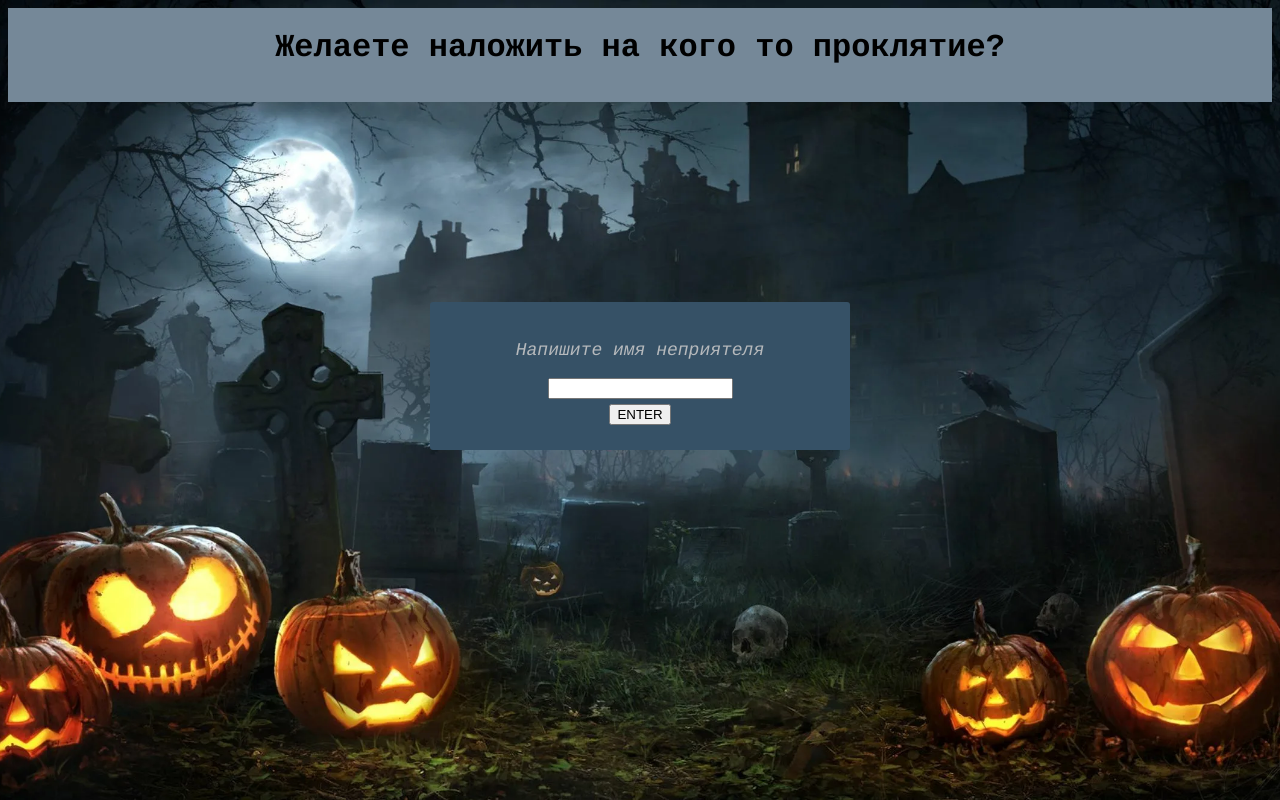
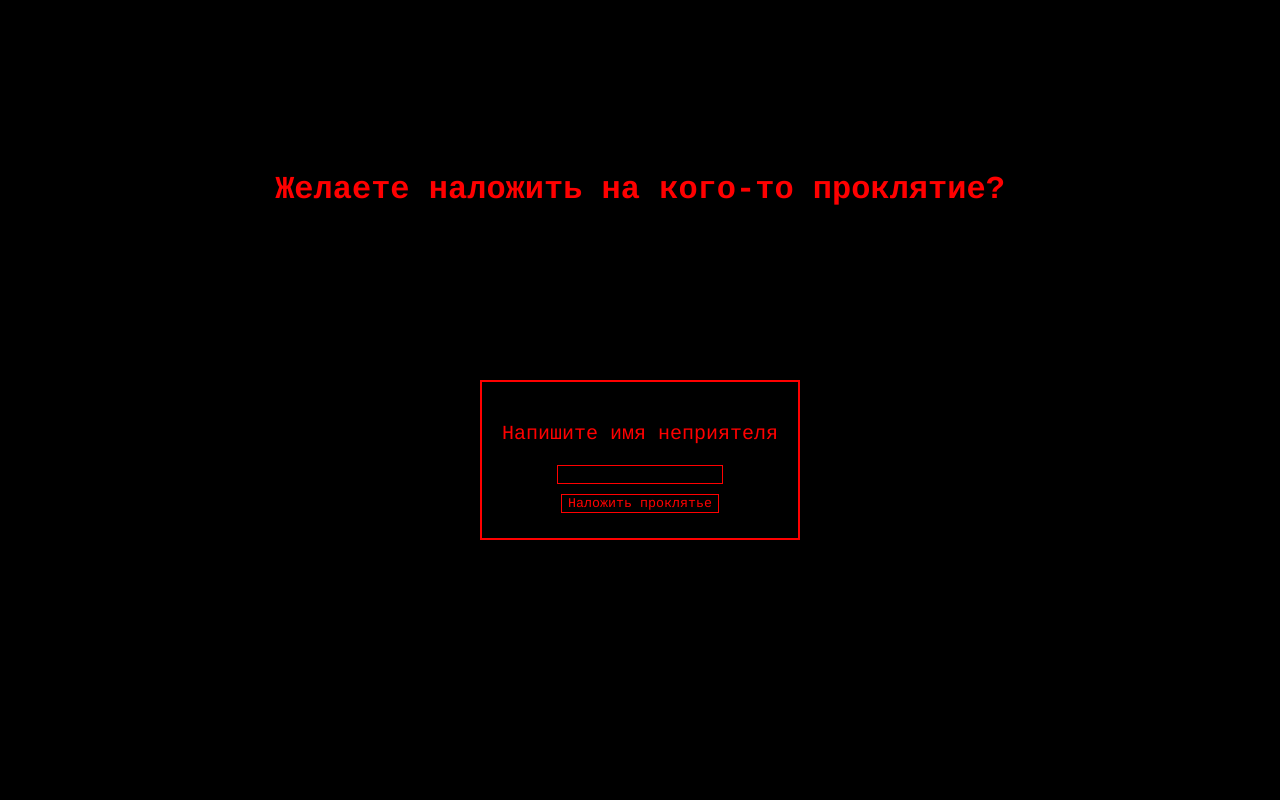
Before and after one commit to kqyuyu/cult, a plain HTML site: page page7/pagags.html in a window 1280 px wide. Drawn offline with Linux system fonts and the light colour scheme.

Commit message:
Add files via upload

```diff
--- a/page3/fairytale.css
+++ b/page3/fairytale.css
@@ -12,11 +12,19 @@ body {
 }
 
 h1 {
+    position: absolute;
+    top: 150px;
+    left: 0;
+    right: 0;
+    margin-inline: auto;
+    width: fit-content;
     color: red;
     font-weight: bold;
     font-size: 50px;
     text-align: center;
-    margin-top: 20px;
+    border: 1px red solid;
+    background-color: black;
+    padding: 10px;
 }
 
 .container {
@@ -42,9 +50,10 @@ h1 {
 
 img {
     width: 100%;
-    height: 100%; /* Высота изображения на всю высоту контейнера изображения */
-    object-fit: cover; /* Соотношение сторон изображения сохраняется, изображение заполняет контейнер */
-    transition: opacity 0.5s ease; /* Плавный переход для изменения прозрачности */
+    height: 100%;
+    object-fit: cover;
+    transition: opacity 0.5s ease;
+    filter: grayscale(1) brightness(50%);
 }
 
 .text {
@@ -53,10 +62,11 @@ img {
     left: 0;
     width: 100%; /* Ширина текста на всю ширину контейнера изображения */
     height: 100%; /* Высота текста на всю высоту контейнера изображения */
-    color: white; /* Цвет текста (изменено на белый для лучшей видимости на черном фоне) */
+    color: red; /* Цвет текста (изменено на белый для лучшей видимости на черном фоне) */
     box-sizing: border-box; /* Учет отступов и границ в размерах элемента */
     opacity: 0; /* Изначально текст невидим */
-    transition: opacity 0.5s ease; /* Плавный переход для изменения прозрачности текста */
+    transition: opacity 0.5s ease;
+    text-align: center;
     display: flex; /* Используем flexbox для центрирования текста */
     align-items: center; /* Центрируем текст по вертикали */
     justify-content: center; /* Центрируем текст по горизонтали */
@@ -75,4 +85,5 @@ img {
     width: 100%; /* Ширина слайд-шоу на всю ширину контейнера */
     height: 650px; /* Высота слайд-шоу */
     margin-bottom: 20px; /* Отступ снизу слайд-шоу */
+    position: relative;
 }
--- /dev/null
+++ b/page6/beermoney.css
@@ -0,0 +1,6 @@
+@font-face {
+    font-family: 'Beer money';
+    src: local('beer money'), local('beermoney'), url('beermoney.woff2') format('woff2'), url('beermoney.woff') format('woff'), url('beermoney.ttf') format('truetype');
+    font-weight: 400;
+    font-style: normal;
+}
--- a/page6/javas.js
+++ b/page6/javas.js
@@ -1,7 +1,7 @@
 const imageList = ['images/234.png', 'images/123.png', 'images/egg.png'];
 const img = document.querySelector('.img');
 const next = document.getElementById('next');
-let numImage = 0; // Используем let для лучшей практики
+let numImage = 0;
 
 img.src = imageList[numImage];
 
--- a/page6/page.css
+++ b/page6/page.css
@@ -1,26 +1,14 @@
 .paskha {
     width: auto;
-    height: 450px;;
+    height: 450px;
     max-width: 100%;
-
 }
 
-.overlay{
-
-    width: 100vw;
-    height: 450px;
-    background-color: rgb(206, 252, 186);
-    margin-top: -450px;
-
-}
-
-.proba{
-    position: relative;
-
-}
-
-span{
-    font-size: large;
+.image {
+    display:block;
+    margin: auto;
+    width: fit-content;
+    border:solid 1px black;
 }
 
 p{
@@ -30,39 +18,46 @@ p{
     text-align: center;
 }
 
-body{
-    background-color: white;
-}
-
-
-.image>img{
-    width: 500px;
-
+.text {
+    border: solid 2px #a48a6e;
+    border-radius: 3px;
+    background-color: #a48a6e;
 }
 
 .container {
     display: flex;
     flex-direction: row;
-    justify-content: center;
+    width: fit-content;
+    justify-content:center;
     align-items: center;
-    border: solid 2px #a48a6e;
-    border-radius: 3px;
-    background-color: #a48a6e;
     width: 45%;
     margin: auto;
     margin-top: 50px;
+    gap: 100px;
 }
 
 .knopka{
     display: flex;
+    align-items: center;
     flex-direction:column;
     width:150px;
-    border-style:solid;
-    border-width: 2px;
-    border-color: blueviolet;
+    border:solid 1px white;
 }
 
-img{
+@font-face {
+    font-family: 'Beer money';
+    src: local('beer money'), local('beermoney'), url('beermoney.woff2') format('woff2'), url('beermoney.woff') format('woff'), url('beermoney.ttf') format('truetype');
+    font-weight: 400;
+    font-style: normal;
+}
+
+#next {
+    border: none;
+    font-family: 'Beer money';
+    font-size: 50px;
+}
+
+.img{
     display: block;
     width: 150px;
 }
--- a/page7/dim.css
+++ b/page7/dim.css
@@ -1,43 +1,43 @@
-body{
-    background-image: url("lpgs/spas.webp");
-    background-repeat: no-repeat;
-    background-attachment: fixed;
-    background-position: center;
-    background-size: cover;
+body, button, input[type=text] {
+    background-color: black;
     font-family: Courier, monospace;
+    color: red;
 }
 
-.curse{
-    height: 2.5cm;
-    position: relative;
-    background-color: rgb(117, 136, 152);
-
-    display: flex;
-    flex-direction: row;
-    justify-content: center;
-
+h1 {
+    text-align: center;
+    padding:150px;
 }
 
-.stroka p{
-    color: #b6b9bc;
-    font-style: italic;
-    font-size: large;
+.stroka p {
+    font-size: 20px;
 }
 
 button {
     margin: 5px;
 }
 
-.stroka{
+input[type=text] {
+    border: 1px solid red;
+    color: white;
+}
+
+input[type=text], textarea{
+    outline: none;
+}
+
+.stroka {
     display: flex;
     flex-direction: column;
     justify-content: center;
     align-items: center;
-
-    border-radius: 3px;
-    background-color: #365166;
-    width: 30%;
     margin: auto;
-    margin-top: 200px;
+    border: solid 2px red;
+    width: fit-content;
     padding: 20px;
 }
+
+button {
+    border: 1px solid red;
+    margin-top: 10px
+}
--- a/page7/pagags.html
+++ b/page7/pagags.html
@@ -7,16 +7,14 @@
     <link rel="stylesheet" href="dim.css">
 </head>
 <body>
-    <div class="curse">
-        <center>
-            <h1>Желаете наложить на кого то проклятие?</h1>
-        </center>
-    </div>
+    <h1>Желаете наложить на кого-то проклятие?</h1>
+
     <div class="stroka">
             <p>Напишите имя неприятеля</p>
             <input type="text" id="getName">
-            <button>ENTER</button>
+            <button type="button">Наложить проклятье</button>
     </div>
+
     <script src="pain.js"></script>
 </body>
 </html>
```
Also changed, not shown: page3/page3.html (+21 -22 lines), page6/page6.html (+3 -9 lines), page3/bes.jpg (added), page3/laba.jpg (added), page3/prog.jpg (added), page3/sib1.jpg (added), page3/stud.jpg (added), page6/beermoney.ttf (added), page6/beermoney.woff (added), page6/beermoney.woff2 (added), page6/images/paskha.webp.
